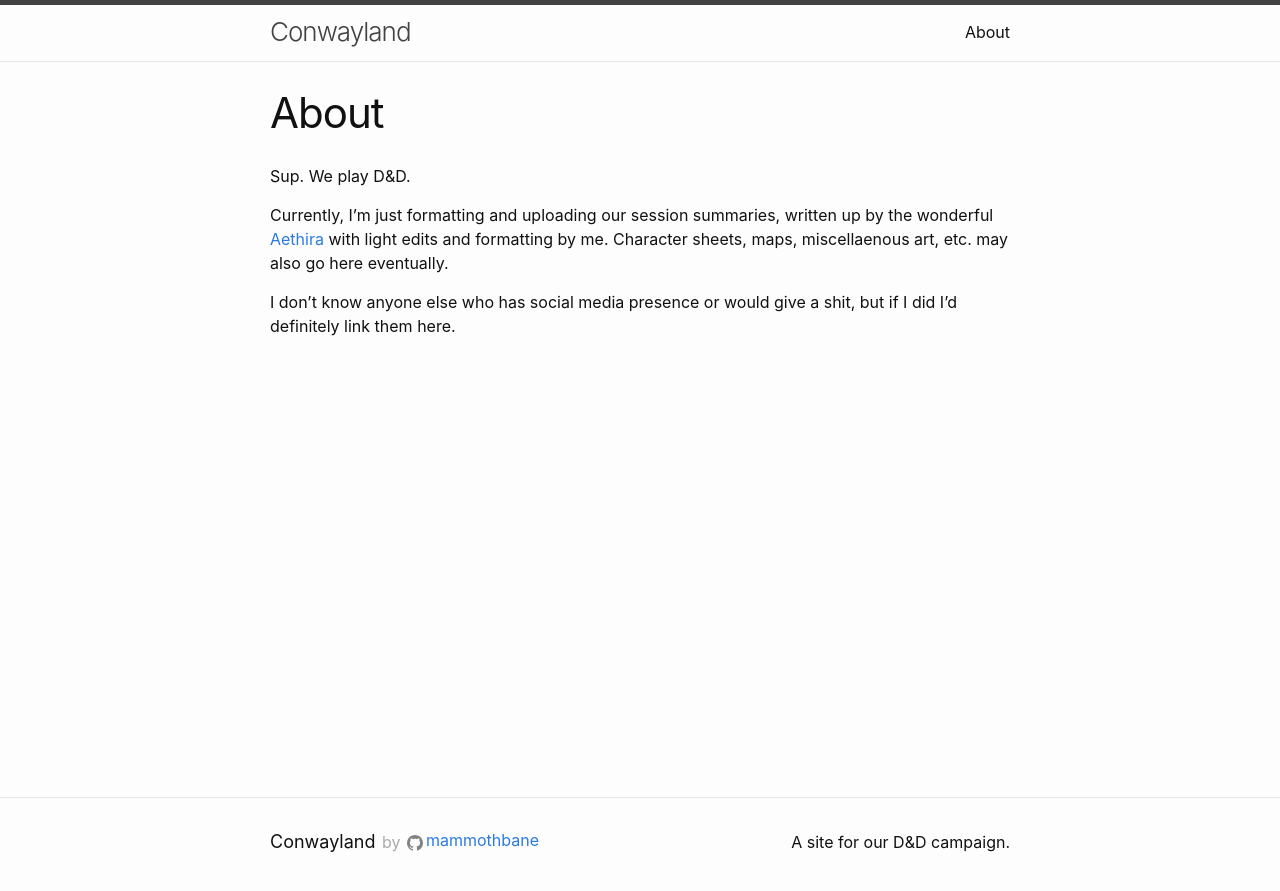
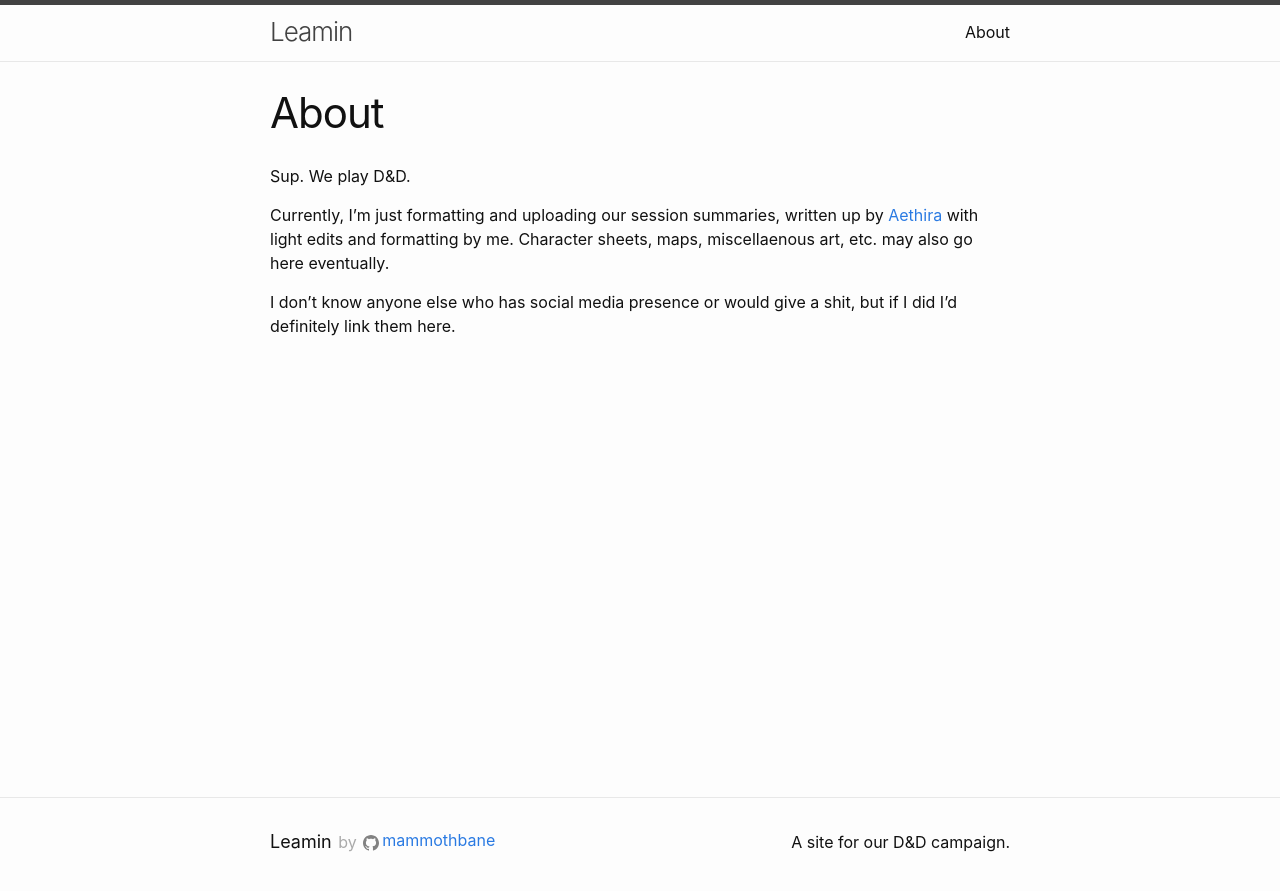
Before and after one commit to mammothbane/leamin, a Jekyll site: the page built from about.md, in a window 1280 px wide. Shown: the top 891 px of the page. Built offline with Jekyll 4.4.1, drawn with Linux system fonts in a browser that asks for light colours.

```diff
--- a/_config.yml
+++ b/_config.yml
@@ -1,4 +1,4 @@
-title: Conwayland
+title: Leamin
 email: avaglir@gmail.com
 description: >-
   A site for our D&D campaign.
--- a/_includes/footer.html
+++ b/_includes/footer.html
@@ -6,7 +6,7 @@
             <h2 class="footer-heading" style="display: inline">{{ site.title | escape }}</h2> &nbsp; <span style="margin-left: 2px; color: #aaa">by</span> &nbsp;
 
             <a href="https://github.com/{{ site.github_username | cgi_escape | escape }}" style="margin-left: 2px">
-                <div style="display: flex; flex-direction: row; justify-content: center; align-items: center">
+                <div class="center-content" style="flex-direction: row">
                     <svg class="svg-icon" style="position: relative; top: 3px; padding-right: 3px;">
                         <use xlink:href="{{ '/assets/minima-social-icons.svg#github' | relative_url }}"></use>
                     </svg>
--- a/_scss/minima/_base.scss
+++ b/_scss/minima/_base.scss
@@ -252,3 +252,9 @@ table {
     border: 1px solid $grey-color-light;
   }
 }
+
+.center-content {
+  display: flex;
+  align-items: center;
+  justify-content: center;
+}
--- a/about.md
+++ b/about.md
@@ -7,8 +7,7 @@ permalink: /about/
 
 Sup. We play D&D.
 
-Currently, I'm just formatting and uploading our session summaries, written up by the wonderful
-[Aethira](http://aethira.tumblr.com/) with light edits and formatting by me. Character sheets, maps, miscellaenous art,
-etc. may also go here eventually.
+Currently, I'm just formatting and uploading our session summaries, written up by [Aethira](http://aethira.tumblr.com/)
+with light edits and formatting by me. Character sheets, maps, miscellaenous art, etc. may also go here eventually.
 
 I don't know anyone else who has social media presence or would give a shit, but if I did I'd definitely link them here.
```
Also changed, not shown: _posts/2018-08-02-first-session.md (+51 -37 lines), assets/images/leamin.jpg (added), 1 other file.
